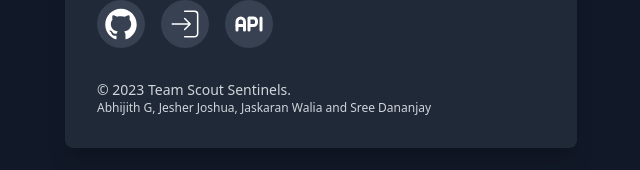
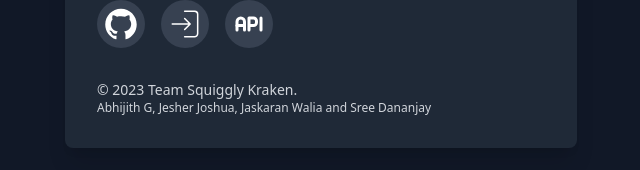
Before and after one commit to AbhijithGanesh/Nutraide, a Next.js app: page / in a window 1280 px wide. Shown: the part 414-584 px from the top of the page, without its empty margins (319-959 px from the left). Built offline with nearby package versions, Linux system fonts and the light colour scheme.

Commit message:
Addition of new name
Signed-off-by: AbhijithGanesh <git.watch.Abhijith@outlook.com>

```diff
--- a/src/pages/index.tsx
+++ b/src/pages/index.tsx
@@ -23,7 +23,7 @@ const ComingSoonPage: React.FC = () => {
             <TbApi className="text-white text-4xl" />
           </div>
         </div>
-        <p className="text-gray-300 text-sm mt-8">&copy; {currentDate.getFullYear()} Team Scout Sentinels.</p>
+        <p className="text-gray-300 text-sm mt-8">&copy; {currentDate.getFullYear()} Team Squiggly Kraken.</p>
         <p className="text-gray-300 text-xs my-0">Abhijith G, Jesher Joshua, Jaskaran Walia and Sree Dananjay</p>
       </div>
     </div>
```
